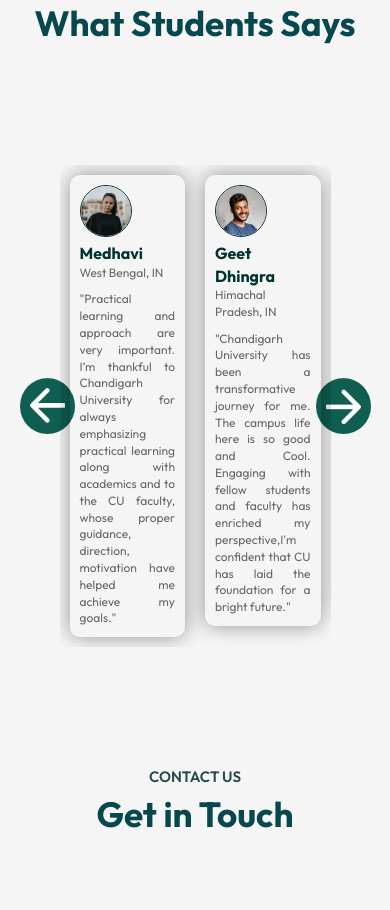
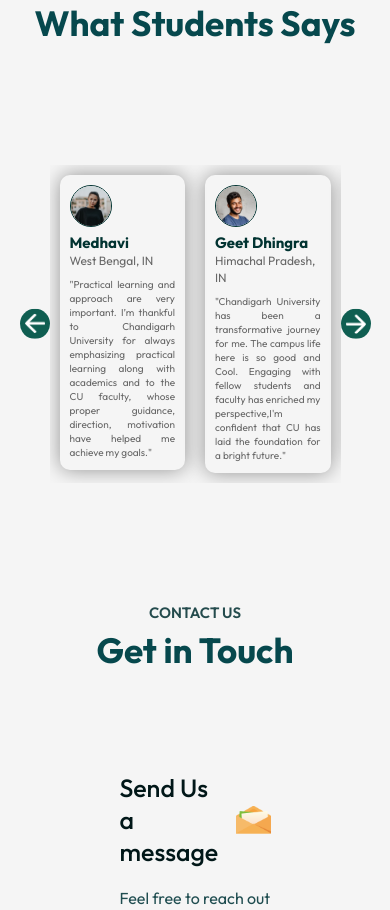
Before and after one commit to LovekUR/Cucity, a React (Vite) app: page / in a window 390 px wide. Shown: the part 3480-4390 px from the top of the page. Built offline with nearby package versions, Linux system fonts and the light colour scheme.

Commit message:
Update testimonial.css

```diff
--- a/src/components/Testimonial/testimonial.css
+++ b/src/components/Testimonial/testimonial.css
@@ -67,13 +67,13 @@
 
 /****************************/
 
-@media (max-width: 800px){
+@media (max-width: 1000px){
   .testimonials{
-    padding: 0 40px;
+    padding: 0 30px;
   }
   .next-btn, .back-btn{
-    padding: 10px;
-    width: 35px;
+    padding: 5px;
+    width: 20px;
   }
   .testimonials ul li{
     padding: 10px;
@@ -82,21 +82,21 @@
     padding: 10px;
   }
   .slide img{
-    width: 50px;
+    width: 40px;
     border: 1px solid #013331;
   }
 }
 
-@media (max-width: 600px){
+@media (max-width: 700px){
   .user-info{
     display: block;
-    margin-bottom: 10px;
+    margin-bottom: 8px;
     font-size: 12px;
   }
   .user-info h3{
-    font-size:16px;
+    font-size:15px;
   }
   .slider p{
-    font-size: 12px;
+    font-size: 10px;
   }
 }
```
